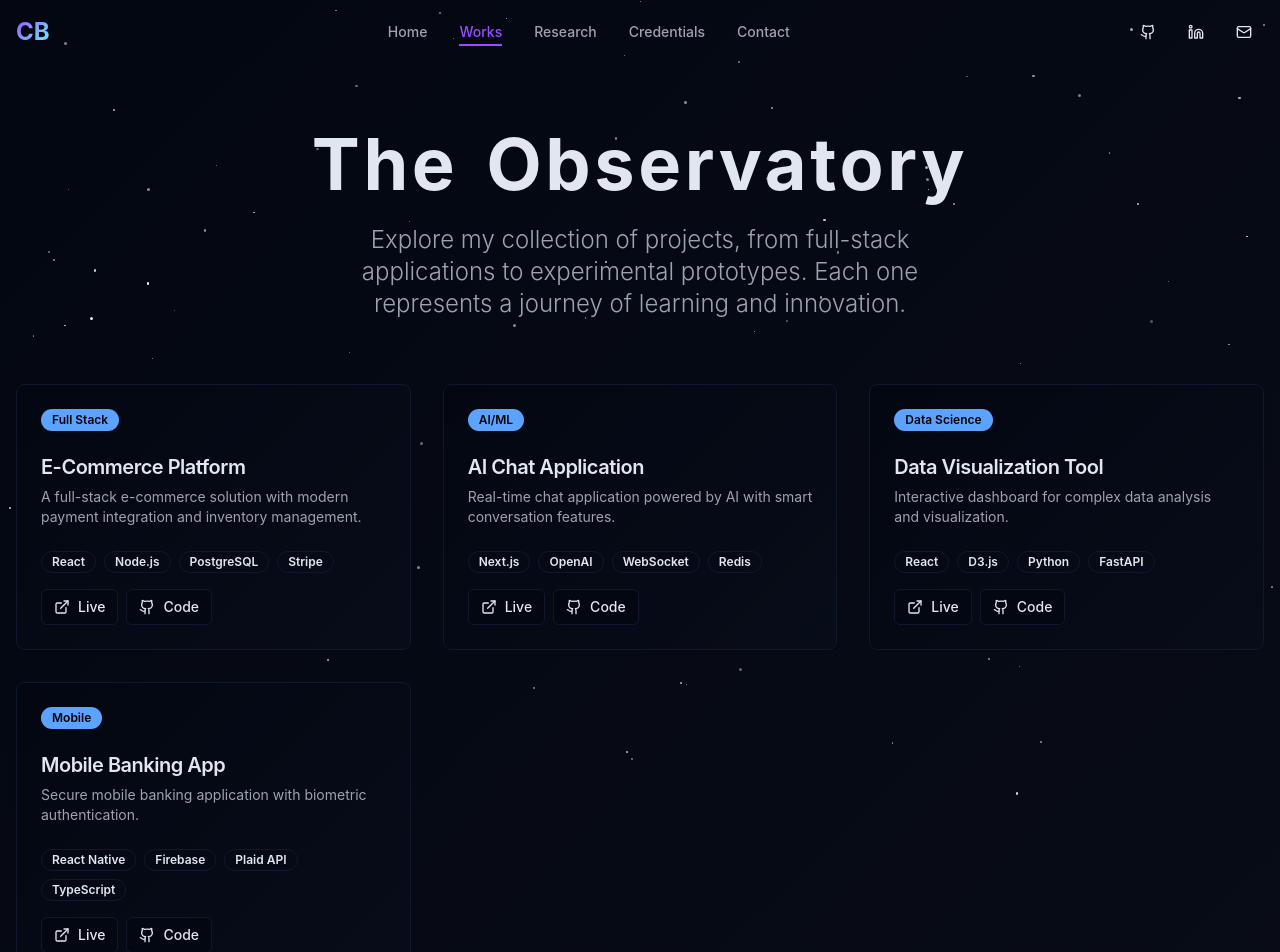
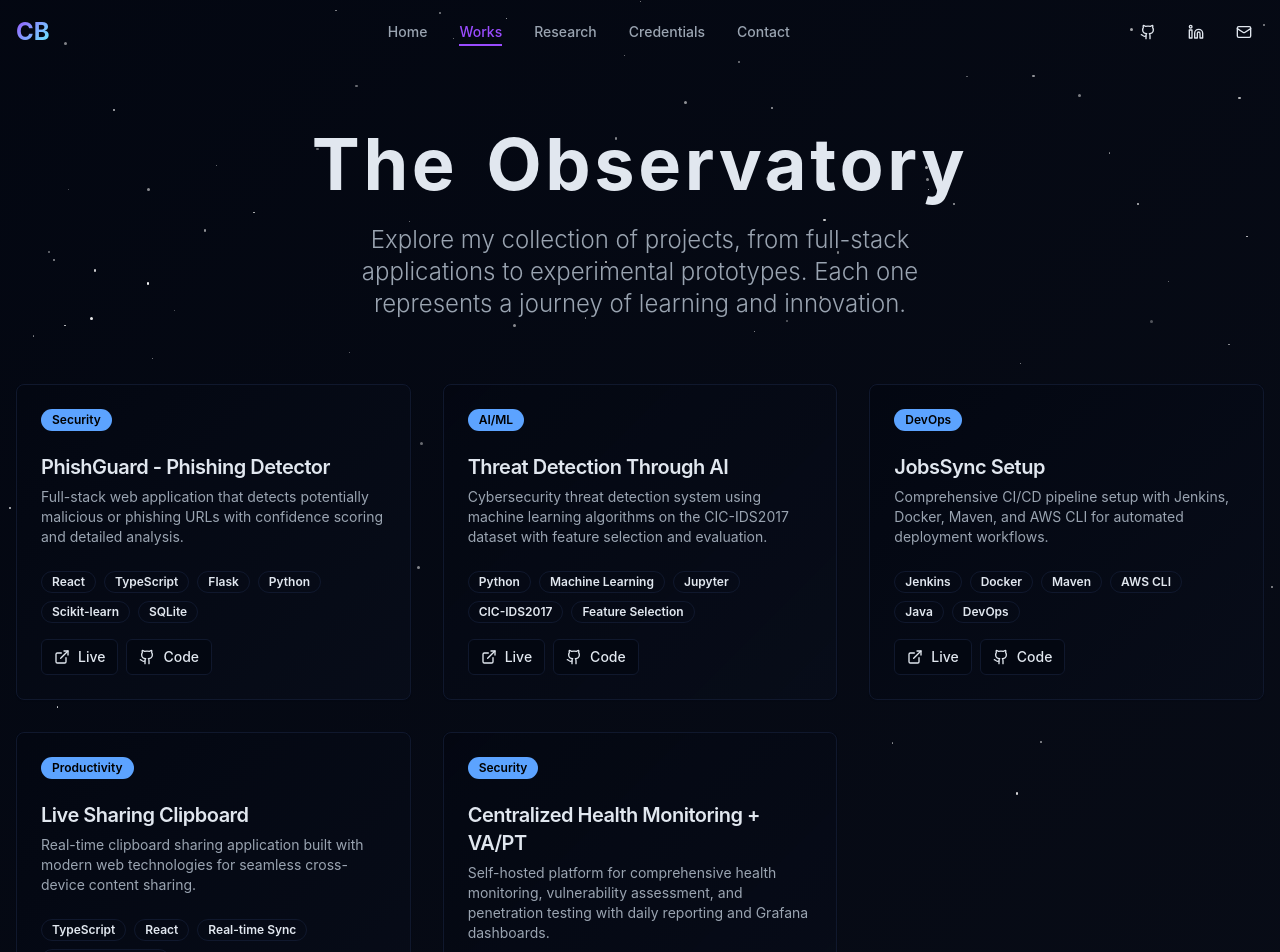
Before and after one commit to 24mcc013/hitt-galaxy, a React (Vite) app: page /works in a window 1280 px wide. Shown: the top 952 px of the page. Built offline with nearby package versions, Linux system fonts and the light colour scheme.

Commit message:
Update projects with new entries
Replaced placeholder projects with actual completed projects from GitHub.
Added a new project description for "Centralized Health Monitoring + VA/PT with Daily Reporting".

```diff
--- a/src/pages/Works.tsx
+++ b/src/pages/Works.tsx
@@ -11,44 +11,54 @@ import SimpleStarField from "@/components/SimpleStarField";
 const Works = () => {
   const projects = [
     {
-      title: "E-Commerce Platform",
-      slug: "ecommerce-platform",
-      description: "A full-stack e-commerce solution with modern payment integration and inventory management.",
+      title: "PhishGuard - Phishing Detector",
+      slug: "phishguard-phishing-detector",
+      description: "Full-stack web application that detects potentially malicious or phishing URLs with confidence scoring and detailed analysis.",
       image: "/placeholder.svg",
-      technologies: ["React", "Node.js", "PostgreSQL", "Stripe"],
-      liveUrl: "https://example.com",
-      githubUrl: "https://github.com/example",
-      category: "Full Stack"
+      technologies: ["React", "TypeScript", "Flask", "Python", "Scikit-learn", "SQLite"],
+      liveUrl: "#",
+      githubUrl: "https://github.com/Chitt-Bhavsar/PhishGard-Phishing-Detector",
+      category: "Security"
     },
     {
-      title: "AI Chat Application",
-      slug: "ai-chat-app",
-      description: "Real-time chat application powered by AI with smart conversation features.",
+      title: "Threat Detection Through AI",
+      slug: "threat-detection-ai",
+      description: "Cybersecurity threat detection system using machine learning algorithms on the CIC-IDS2017 dataset with feature selection and evaluation.",
       image: "/placeholder.svg",
-      technologies: ["Next.js", "OpenAI", "WebSocket", "Redis"],
-      liveUrl: "https://example.com",
-      githubUrl: "https://github.com/example",
+      technologies: ["Python", "Machine Learning", "Jupyter", "CIC-IDS2017", "Feature Selection"],
+      liveUrl: "#",
+      githubUrl: "https://github.com/Chitt-Bhavsar/Threat-Detection-Through-Artificial-Intelligence",
       category: "AI/ML"
     },
     {
-      title: "Data Visualization Tool",
-      slug: "data-viz-tool",
-      description: "Interactive dashboard for complex data analysis and visualization.",
+      title: "JobsSync Setup",
+      slug: "jobssync-setup",
+      description: "Comprehensive CI/CD pipeline setup with Jenkins, Docker, Maven, and AWS CLI for automated deployment workflows.",
       image: "/placeholder.svg",
-      technologies: ["React", "D3.js", "Python", "FastAPI"],
-      liveUrl: "https://example.com",
-      githubUrl: "https://github.com/example",
-      category: "Data Science"
+      technologies: ["Jenkins", "Docker", "Maven", "AWS CLI", "Java", "DevOps"],
+      liveUrl: "#",
+      githubUrl: "https://github.com/Chitt-Bhavsar/JobsSync-Setup",
+      category: "DevOps"
     },
     {
-      title: "Mobile Banking App",
-      slug: "mobile-banking",
-      description: "Secure mobile banking application with biometric authentication.",
+      title: "Live Sharing Clipboard",
+      slug: "live-sharing-clipboard",
+      description: "Real-time clipboard sharing application built with modern web technologies for seamless cross-device content sharing.",
       image: "/placeholder.svg",
-      technologies: ["React Native", "Firebase", "Plaid API", "TypeScript"],
-      liveUrl: "https://example.com",
-      githubUrl: "https://github.com/example",
-      category: "Mobile"
+      technologies: ["TypeScript", "React", "Real-time Sync", "Web Technologies"],
+      liveUrl: "#",
+      githubUrl: "https://github.com/Chitt-Bhavsar/Live-Sharing-Clipboard",
+      category: "Productivity"
+    },
+    {
+      title: "Centralized Health Monitoring + VA/PT",
+      slug: "health-monitoring-vapt",
+      description: "Self-hosted platform for comprehensive health monitoring, vulnerability assessment, and penetration testing with daily reporting and Grafana dashboards.",
+      image: "/placeholder.svg",
+      technologies: ["Prometheus", "Grafana", "OpenVAS", "OWASP ZAP", "FastAPI", "PostgreSQL", "Docker"],
+      liveUrl: "#",
+      githubUrl: "#",
+      category: "Security"
     }
   ];
 
```
